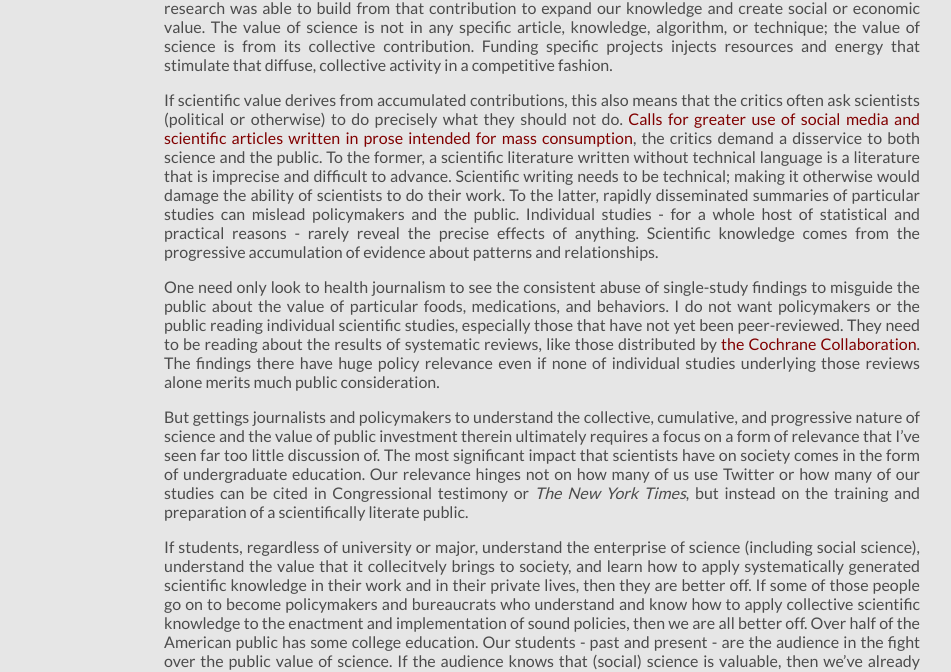
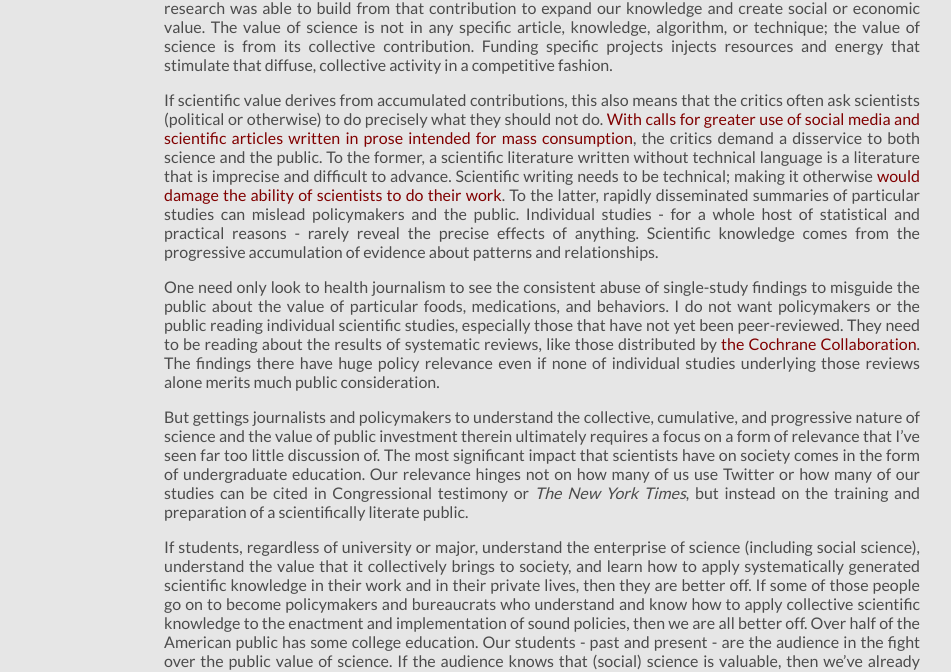
Before and after one commit to leeper/leeper.github.io, a Jekyll site: the page built from _posts/2014-04-11-relevance-of-social-science.md, in a window 1280 px wide. Shown: the part 1135-1807 px from the top of the page, without its empty margins (98-1049 px from the left). Built offline with Jekyll 4.4.1, drawn with Linux system fonts in a browser that asks for light colours; some of the changed text lies outside the part shown.

Commit message:
add link and fix typo

```diff
--- a/_posts/2014-04-11-relevance-of-social-science.md
+++ b/_posts/2014-04-11-relevance-of-social-science.md
@@ -26,10 +26,10 @@ To bolster their attacks, [social science critics often point to examples of NSF
 
 When we defend these specific projects we implicitly adopt the critic's frame of reference - that the work of science is about single studies producing plainly visible policy implications - without shifting the debate. A better response points out not the value of specific projects but the value of the enterprise. It is irrelevant whether a soccer player rating system helps society in any direct way. What matters is whether subsequent research was able to build from that contribution to expand our knowledge and create social or economic value. The value of science is not in any specific article, knowledge, algorithm, or technique; the value of science is from its collective contribution. Funding specific projects injects resources and energy that stimulate that diffuse, collective activity in a competitive fashion.
 
-If scientific value derives from accumulated contributions, this also means that the critics often ask scientists (political or otherwise) to do precisely what they should not do. [Calls for greater use of social media and scientific articles written in prose intended for mass consumption](http://www.nytimes.com/2014/02/16/opinion/sunday/kristof-professors-we-need-you.html?smid=tw-share&_r=1), the critics demand a disservice to both science and the public. To the former, a scientific literature written without technical language is a literature that is imprecise and difficult to advance. Scientific writing needs to be technical; making it otherwise would damage the ability of scientists to do their work. To the latter, rapidly disseminated summaries of particular studies can mislead policymakers and the public. Individual studies - for a whole host of statistical and practical reasons - rarely reveal the precise effects of anything. Scientific knowledge comes from the progressive accumulation of evidence about patterns and relationships.
+If scientific value derives from accumulated contributions, this also means that the critics often ask scientists (political or otherwise) to do precisely what they should not do. [With calls for greater use of social media and scientific articles written in prose intended for mass consumption](http://www.nytimes.com/2014/02/16/opinion/sunday/kristof-professors-we-need-you.html?smid=tw-share&_r=1), the critics demand a disservice to both science and the public. To the former, a scientific literature written without technical language is a literature that is imprecise and difficult to advance. Scientific writing needs to be technical; making it otherwise [would damage the ability of scientists to do their work](http://mischiefsoffaction.blogspot.dk/2014/02/what-academic-wants-what-kristof-needs.html). To the latter, rapidly disseminated summaries of particular studies can mislead policymakers and the public. Individual studies - for a whole host of statistical and practical reasons - rarely reveal the precise effects of anything. Scientific knowledge comes from the progressive accumulation of evidence about patterns and relationships.
 
 One need only look to health journalism to see the consistent abuse of single-study findings to misguide the public about the value of particular foods, medications, and behaviors. I do not want policymakers or the public reading individual scientific studies, especially those that have not yet been peer-reviewed. They need to be reading about the results of systematic reviews, like those distributed by [the Cochrane Collaboration](http://www.cochrane.org/). The findings there have huge policy relevance even if none of individual studies underlying those reviews alone merits much public consideration.
 
 But gettings journalists and policymakers to understand the collective, cumulative, and progressive nature of science and the value of public investment therein ultimately requires a focus on a form of relevance that I've seen far too little discussion of. The most significant impact that scientists have on society comes in the form of undergraduate education. Our relevance hinges not on how many of us use Twitter or how many of our studies can be cited in Congressional testimony or *The New York Times*, but instead on the training and preparation of a scientifically literate public.
 
-If students, regardless of university or major, understand the enterprise of science (including social science), understand the value that it collecitvely brings to society, and learn how to apply systematically generated scientific knowledge in their work and in their private lives, then they are better off. If some of those people go on to become policymakers and bureaucrats who understand and know how to apply collective scientific knowledge to the enactment and implementation of sound policies, then we are all better off. Over half of the American public has some college education. Our students - past and present - are the audience in the fight over the public value of science. If the audience knows that (social) science is valuable, then we've already won the battle.
+If students, regardless of university or major, understand the enterprise of science (including social science), understand the value that it collectively brings to society, and learn how to apply systematically generated scientific knowledge in their work and in their private lives, then they are better off. If some of those people go on to become policymakers and bureaucrats who understand and know how to apply collective scientific knowledge to the enactment and implementation of sound policies, then we are all better off. Over half of the American public has some college education. Our students - past and present - are the audience in the fight over the public value of science. If the audience knows that (social) science is valuable, then we've already won the battle.
```
